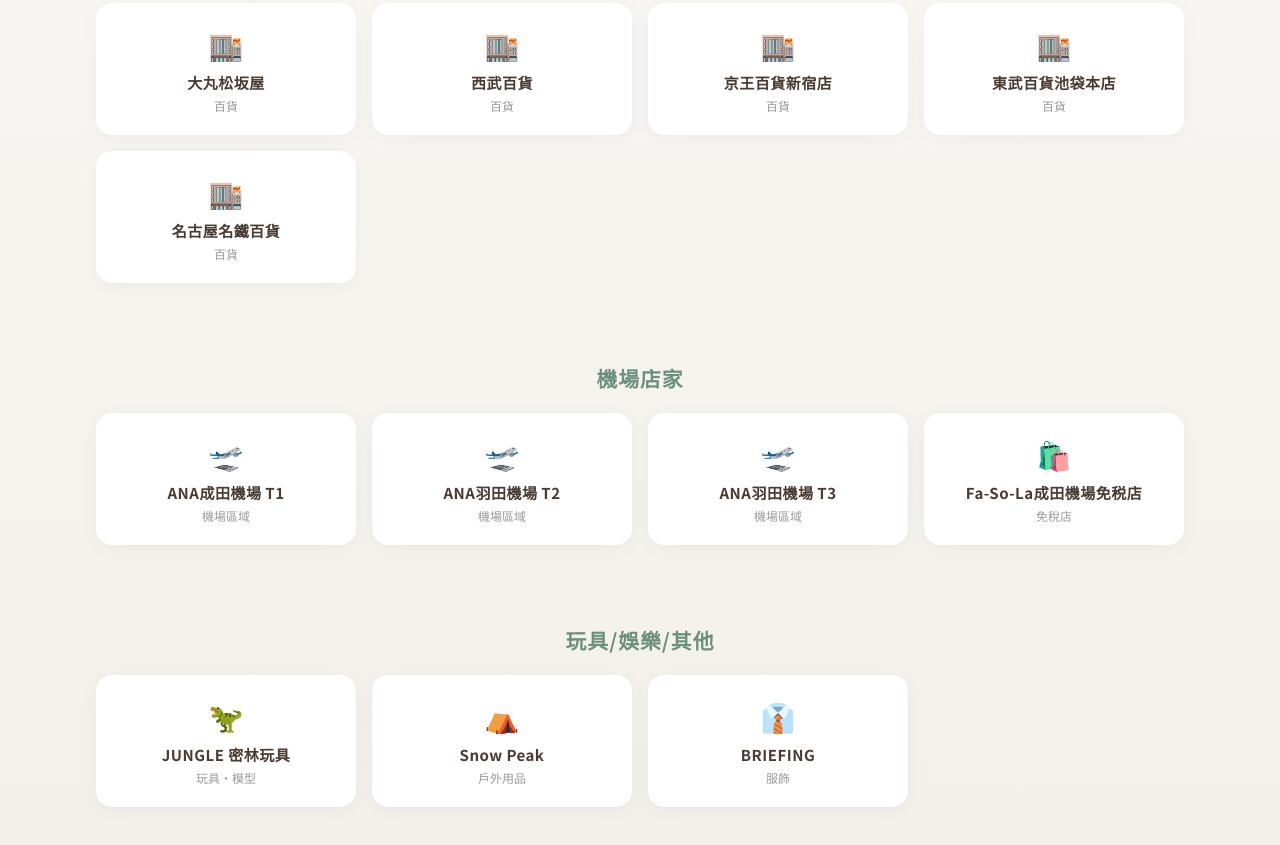
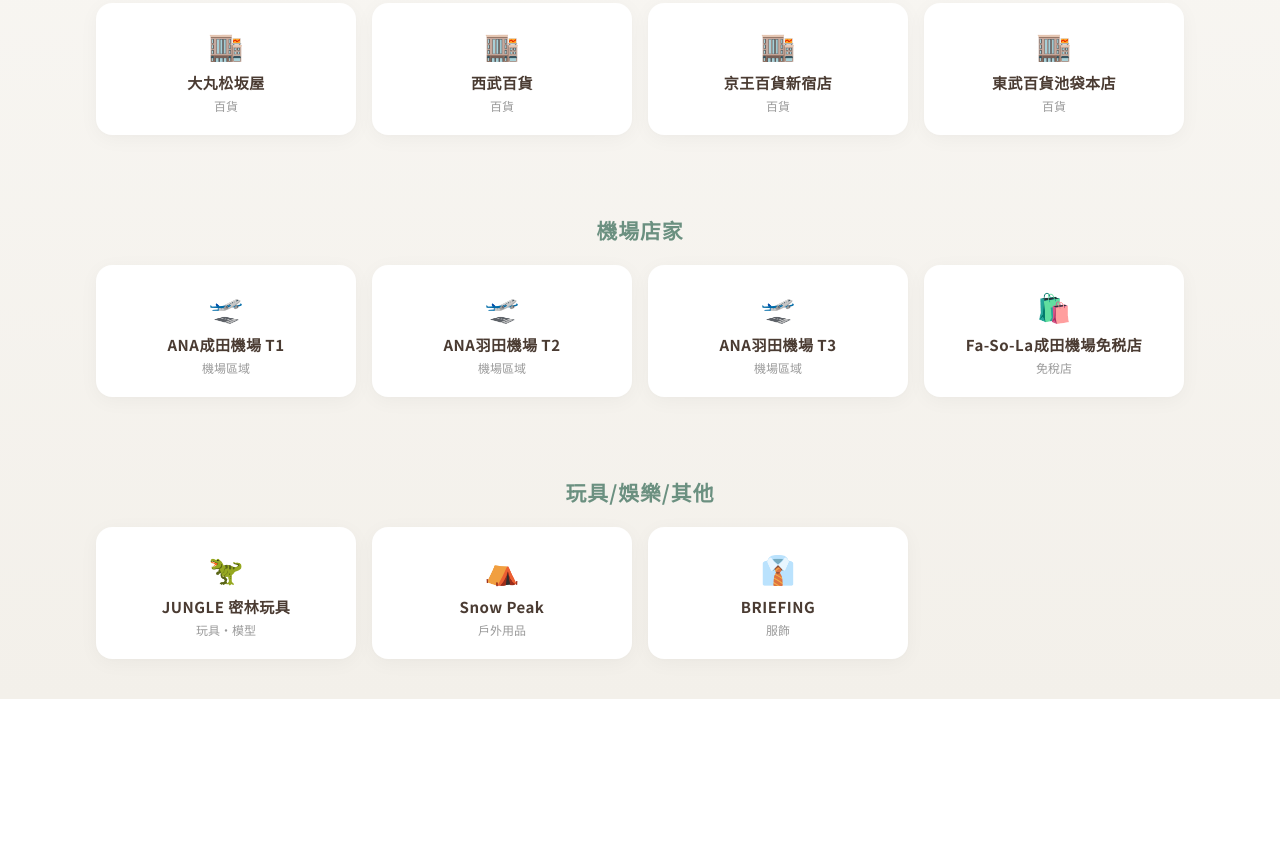
Before and after one commit to Andy20230422/bonuscode_v7, a plain HTML site: page index.html in a window 1280 px wide. Shown: the part 786-1631 px from the top of the page. After the commit the page ends 1485 px from the top, so only its background shows below. Drawn offline with Linux system fonts and the light colour scheme.

Commit message:
Update index.html

```diff
--- a/index.html
+++ b/index.html
@@ -340,11 +340,7 @@ header {
           <div class="title">東武百貨池袋本店</div>
           <div class="subtitle">百貨</div>
         </div>
-        <div class="card" onclick="closeSearchAndReset(); showModal('名古屋名鐵百貨')" data-brand="名古屋名鐵百貨" data-category="百貨">
-          <span class="icon">🏬</span>
-          <div class="title">名古屋名鐵百貨</div>
-          <div class="subtitle">百貨</div>
-        </div>
+
       </div>
     </div>
 
```
